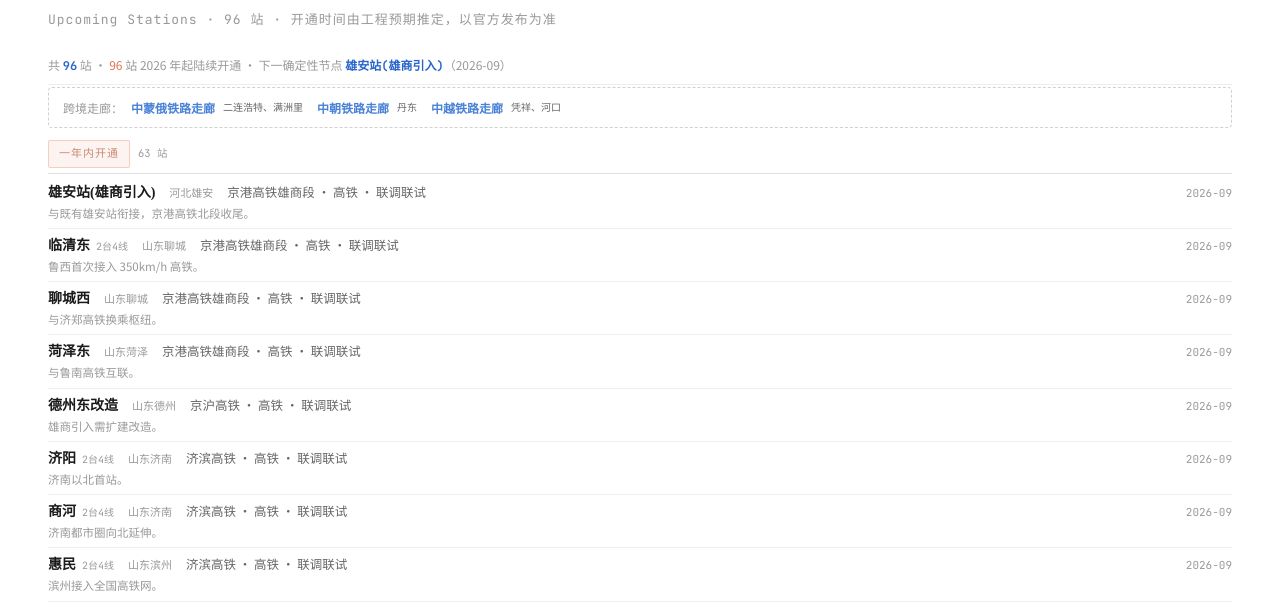
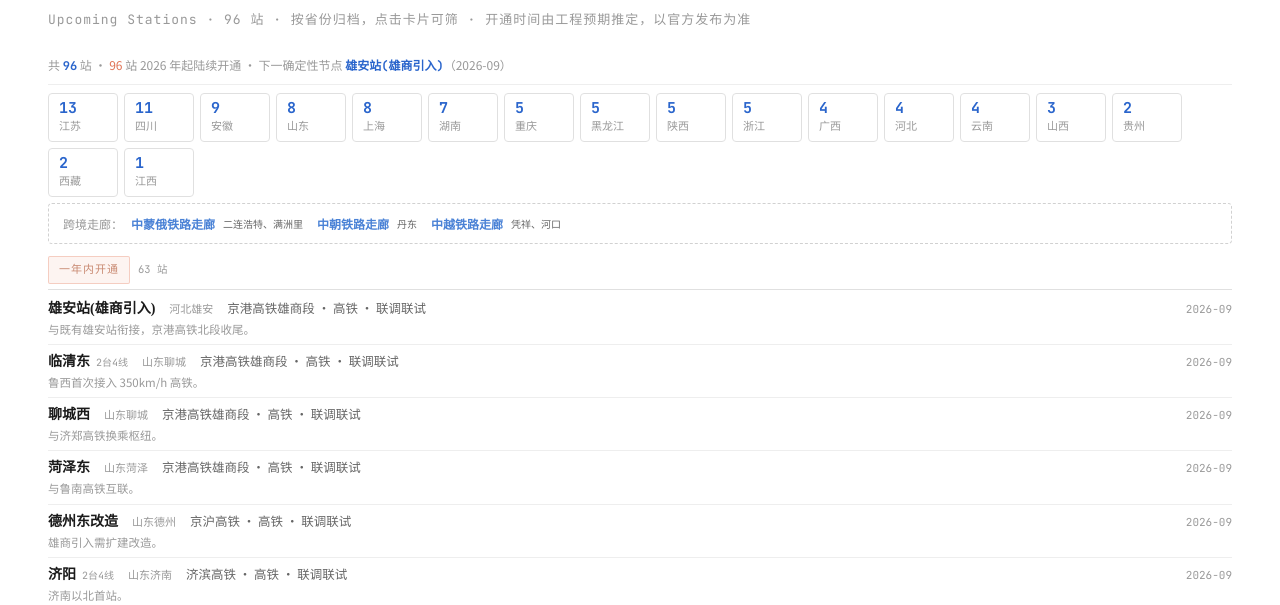
Before and after one commit to Wadesha/train-archive, a plain HTML site: page index.html in a window 1280 px wide. Both pictures are taken after a click on the link "待开通·车站". Shown: the part 179-784 px from the top of the page. Drawn offline with Linux system fonts and the light colour scheme.

Commit message:
feat: 待开通车站页顶端新增省份卡片，点击跳转该省车站列表(prov= query)

```diff
--- a/index.html
+++ b/index.html
@@ -700,6 +700,19 @@
   .uc-chip:hover{border-color:var(--acc);color:var(--acc)}
   .uc-chip small{font-family:"JetBrains Mono",monospace;font-size:9.5px;color:var(--ink-dim)}
   .uc-corridor{color:var(--ink-mute);font-size:11.5px}
+  /* —— 省份卡片区 —— */
+  .up-cards{display:flex;flex-wrap:wrap;gap:6px;margin:8px 0 6px}
+  .up-card{display:flex;flex-direction:column;gap:1px;min-width:70px;padding:6px 10px;border:1px solid var(--line);border-radius:4px;cursor:pointer;transition:.15s}
+  .up-card:hover{border-color:var(--acc);background:rgba(42,101,204,.04)}
+  .up-card b{font-family:"JetBrains Mono",monospace;font-size:15px;color:var(--acc);line-height:1.1}
+  .up-card span{font-size:11px;color:var(--ink-dim)}
+  .up-card.cur{border-color:var(--acc);background:rgba(42,101,204,.08)}
+  .up-prov-banner{display:flex;align-items:baseline;gap:12px;margin:12px 0 2px;padding:7px 10px;border-left:3px solid var(--acc);background:rgba(42,101,204,.05);border-radius:2px}
+  .up-prov-banner b{font-family:"Noto Serif SC",serif;font-size:15px}
+  .up-prov-banner small{font-family:"JetBrains Mono",monospace;font-size:11px;color:var(--ink-dim)}
+  .up-prov-back{margin-left:auto;font-size:12px;color:var(--acc);cursor:pointer;white-space:nowrap}
+  .up-prov-back:hover{text-decoration:underline}
+  .up-empty{color:var(--ink-dim);font-size:12.5px;padding:14px 0}
 </style>
 </head>
 <body>
@@ -2050,46 +2063,56 @@ function upcomingBucket(sortDate){
   if(months<=36) return {label:'1–3 年',key:'mid',cls:'b-mid'};
   return {label:'3 年以上（远期）',key:'far',cls:'b-far'};
 }
+/* 省份提取（city 为「省份+地市」黏连，直辖市直接为城市名） */
+const PROV_KEYS=['黑龙江','内蒙古','北京','天津','河北','山西','辽宁','吉林','上海','江苏','浙江','安徽','福建','江西','山东','河南','湖北','湖南','广东','广西','海南','重庆','四川','贵州','云南','西藏','陕西','甘肃','青海','宁夏','新疆'];
+function upProvinceOf(s){
+  const c=(s.city||s.name||'').toString();
+  for(const p of PROV_KEYS){ if(c.indexOf(p)===0) return p; }
+  return '';
+}
+function upProvinces(){
+  const m={};
+  UPCOMING_STATIONS.forEach(x=>{const p=upProvinceOf(x); if(p) m[p]=(m[p]||0)+1;});
+  return Object.keys(m).sort((a,b)=>m[b]-m[a]||a.localeCompare(b,'zh')).map(p=>({name:p,count:m[p]}));
+}
 function viewUpcoming(){
-  const list=UPCOMING_STATIONS.slice().map(x=>({...x, sort:upcomingSortDate(x.open)}));
-  /* 开通时间临近的置顶：按预计开通日期升序排 */
+  const pm=typeof location!=='undefined'&&location.hash?location.hash.match(/prov=([^&]+)/):null;
+  const provFilter=pm?decodeURIComponent(pm[1]):'';
+  const all=UPCOMING_STATIONS.slice();
+  const working=provFilter?all.filter(x=>upProvinceOf(x)===provFilter):all;
+  const provCards=upProvinces();
+  const now=new Date().getFullYear();
+
+  const list=working.map(x=>({...x, sort:upcomingSortDate(x.open)}));
   list.sort((a,b)=>a.sort<b.sort?-1:a.sort>b.sort?1:0);
-  const now=new Date().getFullYear();
   const count=list.length;
-  const soonCount=UPCOMING_STATIONS.filter(x=>{
-    const s=upcomingSortDate(x.open); const y=parseInt(s.slice(0,4),10);
-    return y>=now;
-  }).length;
+  const soonCount=working.filter(x=>parseInt(upcomingSortDate(x.open).slice(0,4),10)>=now).length;
   const nextYear=list.find(x=>(/^\d{4}-\d{2}-\d{2}$/.test(x.sort)&&x.sort>=todayStr()))||list.find(x=>x.sort>=upcomingSortDate(String(now+1)));
-  /* 分组 */
+
   const groups=[];
-  UPCOMING_STATIONS.forEach(x=>{
+  working.forEach(x=>{
     const s=upcomingSortDate(x.open);
     const b=upcomingBucket(s);
     let g=groups.find(g=>g.key===b.key);
     if(!g){g={...b, items:[]};groups.push(g);}
     g.items.push({...x, sort:s, bucket:b});
   });
-  /* 每组内按预计日期升序 */
   groups.forEach(g=>g.items.sort((a,b)=>a.sort<b.sort?-1:a.sort>b.sort?1:0));
 
-  const scopeSummary = (()=>{
-    const c=Object.keys(GLOBAL_SCOPE.corridors||{});
-    if(!c.length) return '';
-    return `<div class="up-corr">跨境走廊：${c.map(k=>{const co=GLOBAL_SCOPE.corridors[k];return `<em>${k}</em><small>${co.border.join('、')}</small>`}).join('')}</div>`;
-  })();
-
-  return `
-  <div class="page">
-    <div class="breadcrumb"><a data-route="/">首页</a><span class="sep">/</span><span>车站 · 待开通专题</span></div>
-    <h1 class="page-title">待开通车站</h1>
-    <div class="page-sub">Upcoming Stations · ${count} 站 · 开通时间由工程预期推定，以官方发布为准</div>
-
-    <div class="up-tally">共 <b>${count}</b> 站 · <em>${soonCount}</em> 站 ${now} 年起陆续开通${nextYear?` · 下一确定性节点 <b>${escapeHTML(nextYear.name)}</b>（${escapeHTML(nextYear.open||'')}）`:''}</div>
-
-    ${scopeSummary}
-
-    ${groups.map(g=>`
+  const scopeSummary=(()=>{const c=Object.keys(GLOBAL_SCOPE.corridors||{});if(!c.length)return '';return `<div class="up-corr">跨境走廊：${c.map(k=>{const co=GLOBAL_SCOPE.corridors[k];return `<em>${escapeHTML(k)}</em><small>${co.border.map(escapeHTML).join('、')}</small>`}).join('')}</div>`;})();
+
+  const provCardsHtml = provCards.length?`
+    <div class="up-cards">
+      ${provCards.map(p=>`
+        <a class="up-card${p.name===provFilter?' cur':''}" data-goto="/upcoming${p.name===provFilter?'':'?prov='+encodeURIComponent(p.name)}" title="查看 ${escapeHTML(p.name)} 待开通车站">
+          <b>${p.count}</b><span>${escapeHTML(p.name)}</span>
+        </a>`).join('')}
+    </div>`:'';
+
+  const banner = provFilter?`
+    <div class="up-prov-banner"><b>${escapeHTML(provFilter)} · 待开通车站</b><small>${count} 站</small><a class="up-prov-back" data-goto="/upcoming">← 返回全部省份</a></div>`:'';
+
+  const groupHtml = groups.map(g=>`
       <div class="up-group">
         <div class="up-group-head"><span class="up-badge ${g.cls}">${g.label}</span><small>${g.items.length} 站</small></div>
         ${g.items.map(x=>`
@@ -2100,7 +2123,22 @@ function viewUpcoming(){
             <span class="uc-dim">${escapeHTML(x.open||'')}</span>
             ${x.note?`<span class="uc-note">${escapeHTML(x.note)}</span>`:''}
           </div>`).join('')}
-      </div>`).join('')}
+      </div>`).join('');
+
+  return `
+  <div class="page">
+    <div class="breadcrumb"><a data-route="/">首页</a><span class="sep">/</span><span>车站 · 待开通专题</span></div>
+    <h1 class="page-title">待开通车站</h1>
+    <div class="page-sub">Upcoming Stations · ${count} 站 · ${provFilter?`筛选于 <b>${escapeHTML(provFilter)}</b>`:'按省份归档，点击卡片可筛'} · 开通时间由工程预期推定，以官方发布为准</div>
+
+    <div class="up-tally">共 <b>${count}</b> 站 · <em>${soonCount}</em> 站 ${now} 年起陆续开通${nextYear?` · 下一确定性节点 <b>${escapeHTML(nextYear.name)}</b>（${escapeHTML(nextYear.open||'')}）`:''}</div>
+
+    ${provCardsHtml}
+    ${provFilter?banner:''}
+
+    ${scopeSummary}
+
+    ${groupHtml||'<div class="up-empty">该省暂无已收录待开通车站。</div>'}
   </div>`;
 }
 
```
